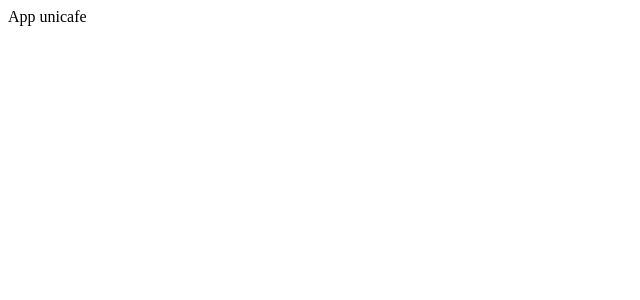
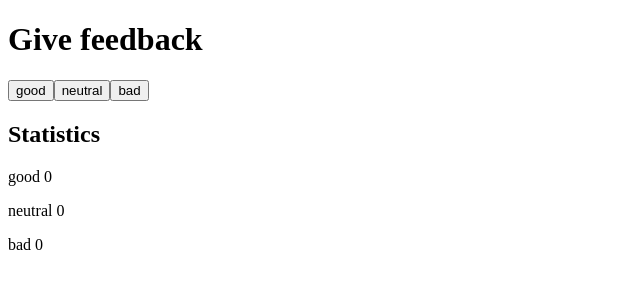
Before and after one commit to ignacioFernandezJeansalle/fullstackopen, a React (Vite) app in the folder part1/unicafe/: page / in a window 1280 px wide. Shown: the top 300 px of the page, without its empty margins (0-640 px from the left). Built offline with nearby package versions, Linux system fonts and the light colour scheme.

Commit message:
Complete app (ex1.6)

```diff
--- a/part1/unicafe/src/App.jsx
+++ b/part1/unicafe/src/App.jsx
@@ -6,7 +6,30 @@ const App = () => {
   const [neutral, setNeutral] = useState(0);
   const [bad, setBad] = useState(0);
 
-  return <div>App unicafe</div>;
+  const handleClickGood = () => {
+    setGood(good + 1);
+  };
+
+  const handleClickNeutral = () => {
+    setNeutral(neutral + 1);
+  };
+
+  const handleClickBad = () => {
+    setBad(bad + 1);
+  };
+
+  return (
+    <main>
+      <h1>Give feedback</h1>
+      <button onClick={handleClickGood}>good</button>
+      <button onClick={handleClickNeutral}>neutral</button>
+      <button onClick={handleClickBad}>bad</button>
+      <h2>Statistics</h2>
+      <p>good {good}</p>
+      <p>neutral {neutral}</p>
+      <p>bad {bad}</p>
+    </main>
+  );
 };
 
 export default App;
```
